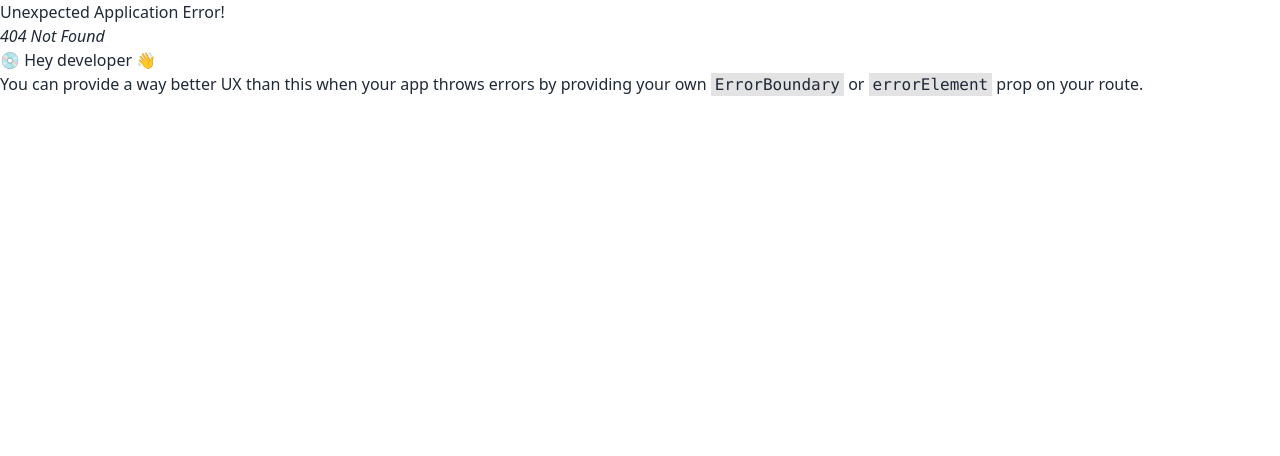
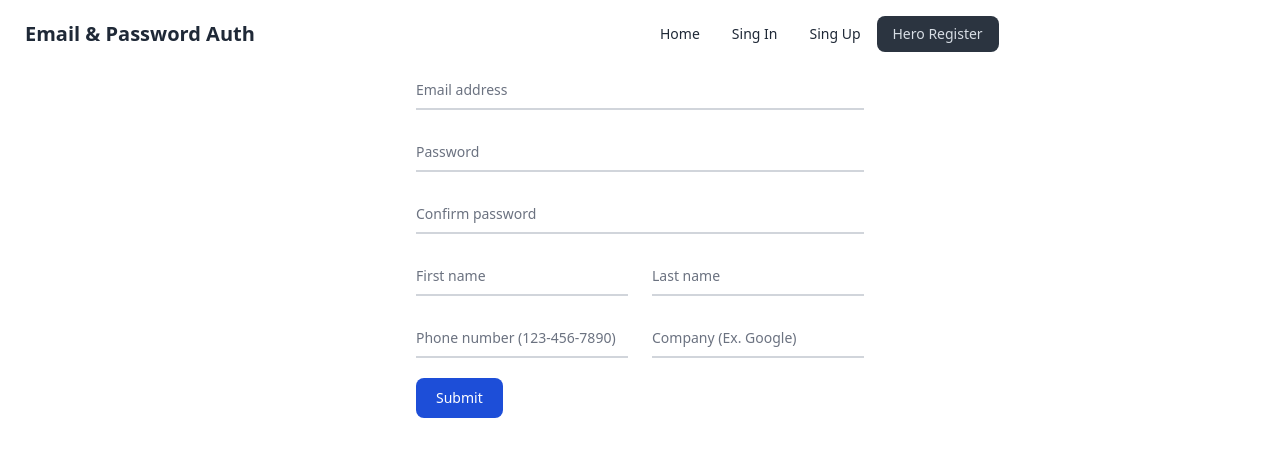
Before and after one commit to Shajibmia96/Milestone--9, a React (Vite) app in the folder User-Email-password-auth/: page /heroRegister in a window 1280 px wide. Before the commit this address had no page. Shown: the top 456 px of the page. Built offline with nearby package versions, Linux system fonts and the light colour scheme.

Commit message:
Simple Form, And Daisy Ui Form

```diff
--- a/User-Email-password-auth/package.json
+++ b/User-Email-password-auth/package.json
@@ -10,6 +10,8 @@
     "preview": "vite preview"
   },
   "dependencies": {
+    "flowbite": "^2.3.0",
+    "flowbite-react": "^0.9.0",
     "localforage": "^1.10.0",
     "match-sorter": "^6.3.4",
     "react": "^18.2.0",
--- a/User-Email-password-auth/src/Components/Header/Header.jsx
+++ b/User-Email-password-auth/src/Components/Header/Header.jsx
@@ -5,6 +5,7 @@ const Header = () => {
         <li><NavLink to={'/'}>Home</NavLink></li>
         <li><NavLink to={'/singIn'}>Sing In</NavLink></li>
         <li><NavLink to={'/singUp'}>Sing Up</NavLink></li>
+        <li><NavLink to={'/heroRegister'}>Hero Register</NavLink></li>
 
     </>
     return (
--- /dev/null
+++ b/User-Email-password-auth/src/Components/HeroRegister/HeroRegister.jsx
@@ -0,0 +1,60 @@
+
+const HeroRegister = () => {
+
+    const handlesRegister = e =>{
+        e.preventDefault()
+        const Email = e.target.floating_email.value;
+        const Password = e.target.floating_password.value;
+        const Repeat_password = e.target.repeat_password.value;
+        const First_name = e.target.floating_first_name.value;
+        const Last_name = e.target.floating_last_name.value;
+        const Phone  = e.target.floating_phone.value;
+        const Company = e.target.floating_company.value;
+        console.log(Email , Password , Repeat_password , First_name , Last_name, Phone , Company)
+
+    }
+    return (
+        <div>
+
+
+<form onSubmit={handlesRegister} className="max-w-md mx-auto">
+  <div className="relative z-0 w-full mb-5 group">
+      <input type="email" name="floating_email" id="floating_email" className="block py-2.5 px-0 w-full text-sm text-gray-900 bg-transparent border-0 border-b-2 border-gray-300 appearance-none dark:text-white dark:border-gray-600 dark:focus:border-blue-500 focus:outline-none focus:ring-0 focus:border-blue-600 peer" placeholder=" " required />
+      <label name="email" className="peer-focus:font-medium absolute text-sm text-gray-500 dark:text-gray-400 duration-300 transform -translate-y-6 scale-75 top-3 -z-10 origin-[0] peer-focus:start-0 rtl:peer-focus:translate-x-1/4 rtl:peer-focus:left-auto peer-focus:text-blue-600 peer-focus:dark:text-blue-500 peer-placeholder-shown:scale-100 peer-placeholder-shown:translate-y-0 peer-focus:scale-75 peer-focus:-translate-y-6">Email address</label>
+  </div>
+  <div className="relative z-0 w-full mb-5 group">
+      <input type="password" name="floating_password" id="floating_password" className="block py-2.5 px-0 w-full text-sm text-gray-900 bg-transparent border-0 border-b-2 border-gray-300 appearance-none dark:text-white dark:border-gray-600 dark:focus:border-blue-500 focus:outline-none focus:ring-0 focus:border-blue-600 peer" placeholder=" " required />
+      <label name="password" className="peer-focus:font-medium absolute text-sm text-gray-500 dark:text-gray-400 duration-300 transform -translate-y-6 scale-75 top-3 -z-10 origin-[0] peer-focus:start-0 rtl:peer-focus:translate-x-1/4 peer-focus:text-blue-600 peer-focus:dark:text-blue-500 peer-placeholder-shown:scale-100 peer-placeholder-shown:translate-y-0 peer-focus:scale-75 peer-focus:-translate-y-6">Password</label>
+  </div>
+  <div className="relative z-0 w-full mb-5 group">
+      <input type="password" name="repeat_password" id="floating_repeat_password" className="block py-2.5 px-0 w-full text-sm text-gray-900 bg-transparent border-0 border-b-2 border-gray-300 appearance-none dark:text-white dark:border-gray-600 dark:focus:border-blue-500 focus:outline-none focus:ring-0 focus:border-blue-600 peer" placeholder=" " required />
+      <label name="repeat_password" className="peer-focus:font-medium absolute text-sm text-gray-500 dark:text-gray-400 duration-300 transform -translate-y-6 scale-75 top-3 -z-10 origin-[0] peer-focus:start-0 rtl:peer-focus:translate-x-1/4 peer-focus:text-blue-600 peer-focus:dark:text-blue-500 peer-placeholder-shown:scale-100 peer-placeholder-shown:translate-y-0 peer-focus:scale-75 peer-focus:-translate-y-6">Confirm password</label>
+  </div>
+  <div className="grid md:grid-cols-2 md:gap-6">
+    <div className="relative z-0 w-full mb-5 group">
+        <input type="text" name="floating_first_name" id="floating_first_name" className="block py-2.5 px-0 w-full text-sm text-gray-900 bg-transparent border-0 border-b-2 border-gray-300 appearance-none dark:text-white dark:border-gray-600 dark:focus:border-blue-500 focus:outline-none focus:ring-0 focus:border-blue-600 peer" placeholder=" " required />
+        <label name="first_name" className="peer-focus:font-medium absolute text-sm text-gray-500 dark:text-gray-400 duration-300 transform -translate-y-6 scale-75 top-3 -z-10 origin-[0] peer-focus:start-0 rtl:peer-focus:translate-x-1/4 peer-focus:text-blue-600 peer-focus:dark:text-blue-500 peer-placeholder-shown:scale-100 peer-placeholder-shown:translate-y-0 peer-focus:scale-75 peer-focus:-translate-y-6">First name</label>
+    </div>
+    <div className="relative z-0 w-full mb-5 group">
+        <input type="text" name="floating_last_name" id="floating_last_name" className="block py-2.5 px-0 w-full text-sm text-gray-900 bg-transparent border-0 border-b-2 border-gray-300 appearance-none dark:text-white dark:border-gray-600 dark:focus:border-blue-500 focus:outline-none focus:ring-0 focus:border-blue-600 peer" placeholder=" " required />
+        <label name="last_name" className="peer-focus:font-medium absolute text-sm text-gray-500 dark:text-gray-400 duration-300 transform -translate-y-6 scale-75 top-3 -z-10 origin-[0] peer-focus:start-0 rtl:peer-focus:translate-x-1/4 peer-focus:text-blue-600 peer-focus:dark:text-blue-500 peer-placeholder-shown:scale-100 peer-placeholder-shown:translate-y-0 peer-focus:scale-75 peer-focus:-translate-y-6">Last name</label>
+    </div>
+  </div>
+  <div className="grid md:grid-cols-2 md:gap-6">
+    <div className="relative z-0 w-full mb-5 group">
+        <input type="tel" pattern="[0-9]{3}-[0-9]{3}-[0-9]{4}" name="floating_phone" id="floating_phone" className="block py-2.5 px-0 w-full text-sm text-gray-900 bg-transparent border-0 border-b-2 border-gray-300 appearance-none dark:text-white dark:border-gray-600 dark:focus:border-blue-500 focus:outline-none focus:ring-0 focus:border-blue-600 peer" placeholder=" " required />
+        <label name="phone" className="peer-focus:font-medium absolute text-sm text-gray-500 dark:text-gray-400 duration-300 transform -translate-y-6 scale-75 top-3 -z-10 origin-[0] peer-focus:start-0 rtl:peer-focus:translate-x-1/4 peer-focus:text-blue-600 peer-focus:dark:text-blue-500 peer-placeholder-shown:scale-100 peer-placeholder-shown:translate-y-0 peer-focus:scale-75 peer-focus:-translate-y-6">Phone number (123-456-7890)</label>
+    </div>
+    <div className="relative z-0 w-full mb-5 group">
+        <input type="text" name="floating_company" id="floating_company" className="block py-2.5 px-0 w-full text-sm text-gray-900 bg-transparent border-0 border-b-2 border-gray-300 appearance-none dark:text-white dark:border-gray-600 dark:focus:border-blue-500 focus:outline-none focus:ring-0 focus:border-blue-600 peer" placeholder=" " required />
+        <label name="company" className="peer-focus:font-medium absolute text-sm text-gray-500 dark:text-gray-400 duration-300 transform -translate-y-6 scale-75 top-3 -z-10 origin-[0] peer-focus:start-0 rtl:peer-focus:translate-x-1/4 peer-focus:text-blue-600 peer-focus:dark:text-blue-500 peer-placeholder-shown:scale-100 peer-placeholder-shown:translate-y-0 peer-focus:scale-75 peer-focus:-translate-y-6">Company (Ex. Google)</label>
+    </div>
+  </div>
+  <button type="submit" className="text-white bg-blue-700 hover:bg-blue-800 focus:ring-4 focus:outline-none focus:ring-blue-300 font-medium rounded-lg text-sm w-full sm:w-auto px-5 py-2.5 text-center dark:bg-blue-600 dark:hover:bg-blue-700 dark:focus:ring-blue-800">Submit</button>
+</form>
+
+        </div>
+    );
+};
+
+export default HeroRegister;
--- a/User-Email-password-auth/src/Components/SIngIn/SingIn.jsx
+++ b/User-Email-password-auth/src/Components/SIngIn/SingIn.jsx
@@ -1,7 +1,34 @@
 const SingIn = () => {
+
+   const handleSubmit = e =>{
+       e.preventDefault()
+       console.log("Hello")
+       const Email = e.target.email.value;
+       const Password = e.target.password.value;
+       console.log(Email , Password)
+   }
     return (
         <div>
               <h2 className="text-3">Please Sing In</h2>
+
+<form onSubmit={handleSubmit} className="max-w-sm mx-auto">
+  <div className="mb-5">
+    <label className="block mb-2 text-sm font-medium text-gray-900 dark:text-white">Your email</label>
+    <input type="email" name="email" id="email" className="bg-gray-50 border border-gray-300 text-gray-900 text-sm rounded-lg focus:ring-blue-500 focus:border-blue-500 block w-full p-2.5 dark:bg-gray-700 dark:border-gray-600 dark:placeholder-gray-400 dark:text-white dark:focus:ring-blue-500 dark:focus:border-blue-500" placeholder="Enter you email" required />
+  </div>
+  <div className="mb-5">
+    <label  name="password" className="block mb-2 text-sm font-medium text-gray-900 dark:text-white">Your password</label>
+    <input type="password" id="password" className="bg-gray-50 border border-gray-300 text-gray-900 text-sm rounded-lg focus:ring-blue-500 focus:border-blue-500 block w-full p-2.5 dark:bg-gray-700 dark:border-gray-600 dark:placeholder-gray-400 dark:text-white dark:focus:ring-blue-500 dark:focus:border-blue-500" placeholder="Enter you password" required />
+  </div>
+  <div className="flex items-start mb-5">
+    <div className="flex items-center h-5">
+      <input id="remember" type="checkbox" value="" className="w-4 h-4 border border-gray-300 rounded bg-gray-50 focus:ring-3 focus:ring-blue-300 dark:bg-gray-700 dark:border-gray-600 dark:focus:ring-blue-600 dark:ring-offset-gray-800 dark:focus:ring-offset-gray-800" required />
+    </div>
+    <label name="remember" className="ms-2 text-sm font-medium text-gray-900 dark:text-gray-300">Remember me</label>
+  </div>
+  <button type="submit" className="text-white bg-blue-700 hover:bg-blue-800 focus:ring-4 focus:outline-none focus:ring-blue-300 font-medium rounded-lg text-sm w-full sm:w-auto px-5 py-2.5 text-center dark:bg-blue-600 dark:hover:bg-blue-700 dark:focus:ring-blue-800">Submit</button>
+</form>
+
         </div>
     );
 };
--- a/User-Email-password-auth/src/Route/Route.jsx
+++ b/User-Email-password-auth/src/Route/Route.jsx
@@ -3,6 +3,7 @@ import Root from "../Components/Root/Root";
 import Home from "../Components/Home/Home";
 import SingIn from "../Components/SIngIn/SingIn";
 import SingUp from "../Components/SingUp/SingUp";
+import HeroRegister from "../Components/HeroRegister/HeroRegister";
 
 const router = createBrowserRouter([
     {
@@ -20,6 +21,10 @@ const router = createBrowserRouter([
         {
             path: "/singUp",
             element: <SingUp></SingUp>
+        },
+        {
+          path : "/heroRegister",
+          element: <HeroRegister></HeroRegister>
         }
       ]
 
--- a/User-Email-password-auth/tailwind.config.js
+++ b/User-Email-password-auth/tailwind.config.js
@@ -8,6 +8,6 @@ export default {
     extend: {},
   },
   plugins: [
-    require('daisyui'),
+    require('daisyui','flowbite/plugin'),
   ],
 }
```
Also changed, not shown: 1 other file (tests, documents, lock files or other folders).
